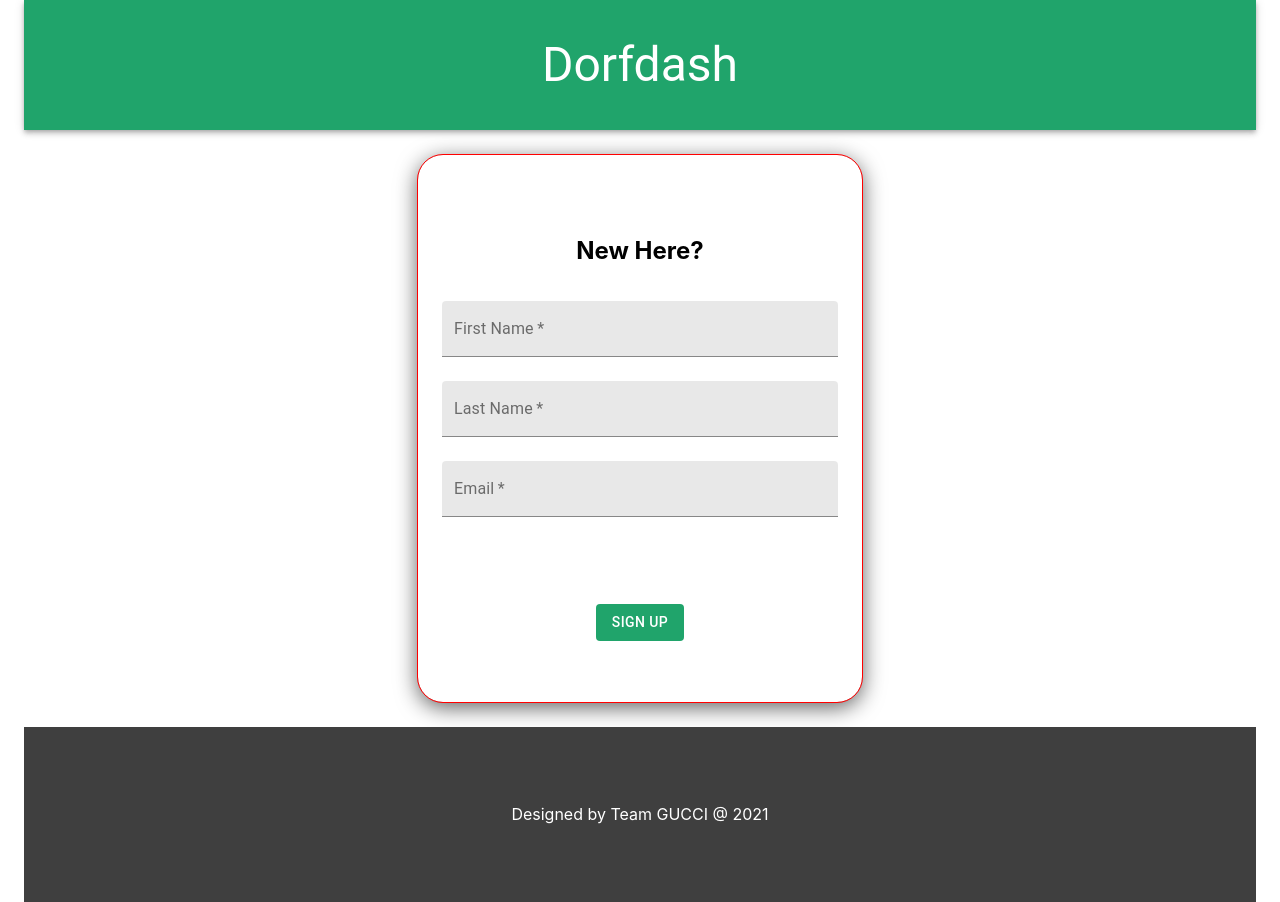
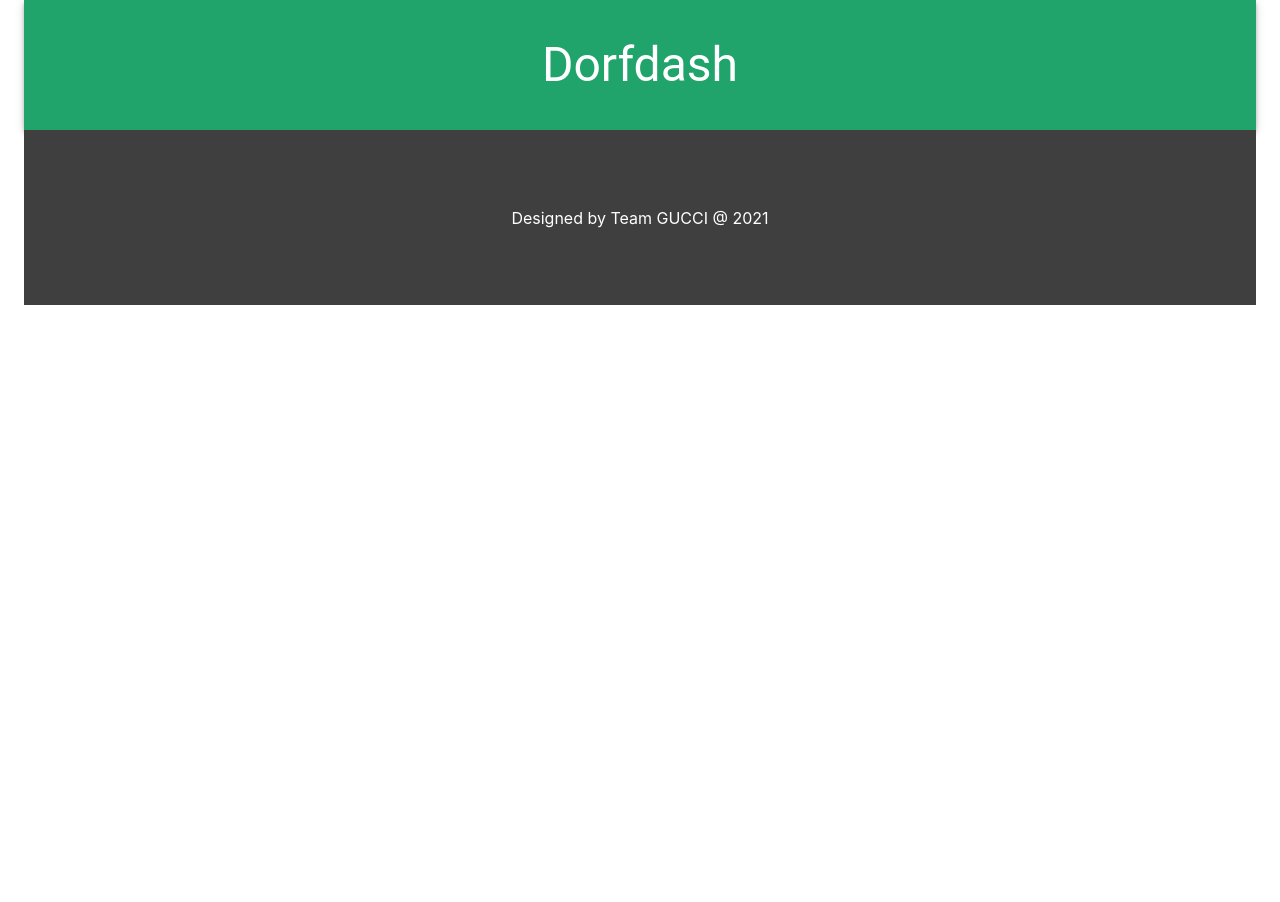
Before and after one commit to RFP54-Gucci/Dorfdash, a React (Create React App) app: page / in a window 1280 px wide. After the commit the page ends 800 px from the top, so only its background shows below. Built offline with nearby package versions, Linux system fonts and the light colour scheme.

Commit message:
setting up newuser page; ;

```diff
--- a/src/App.js
+++ b/src/App.js
@@ -3,15 +3,15 @@ import EventForm from './components/event-lists/EventForm.js';
 import Upcoming from './components/event-lists/Upcoming.js';
 
 import Homepage from './components/homepage/homePage.js';
-// import NewUser from './src/components/homepage/newUser.js';
+import NewUser from './components/homepage/newUser.js'
 
 function App() {
   return (
     <div className="App">
       {/* <EventForm/>
       <Upcoming/> */}
-      <Homepage/>
-      {/* <NewUser/> */}
+      {/* <Homepage/> */}
+      <NewUser/>
     </div>
   );
 }
--- a/src/components/homepage/newUser.js
+++ b/src/components/homepage/newUser.js
@@ -1,17 +1,19 @@
 import { useState } from 'react';
-import { Container, AppBar, Typography } from '@material-ui/react';
+import { Container, AppBar, Typography } from '@material-ui/core';
 
 const NewUser = () => {
-  <Container>
-  <AppBar position="static">
-  <Typography variant="h3" className="header header-title">
+  return (
+    <Container>
+      <AppBar position="static">
+        <Typography variant="h3" className="header header-title">
           Dorfdash
         </Typography>
       </AppBar>
-  <Container className="footer">
+      <Container className="footer">
         <p>Designed by Team GUCCI @ 2021</p>
       </Container>
     </Container>
+  )
 }
 
 export default NewUser;
```
